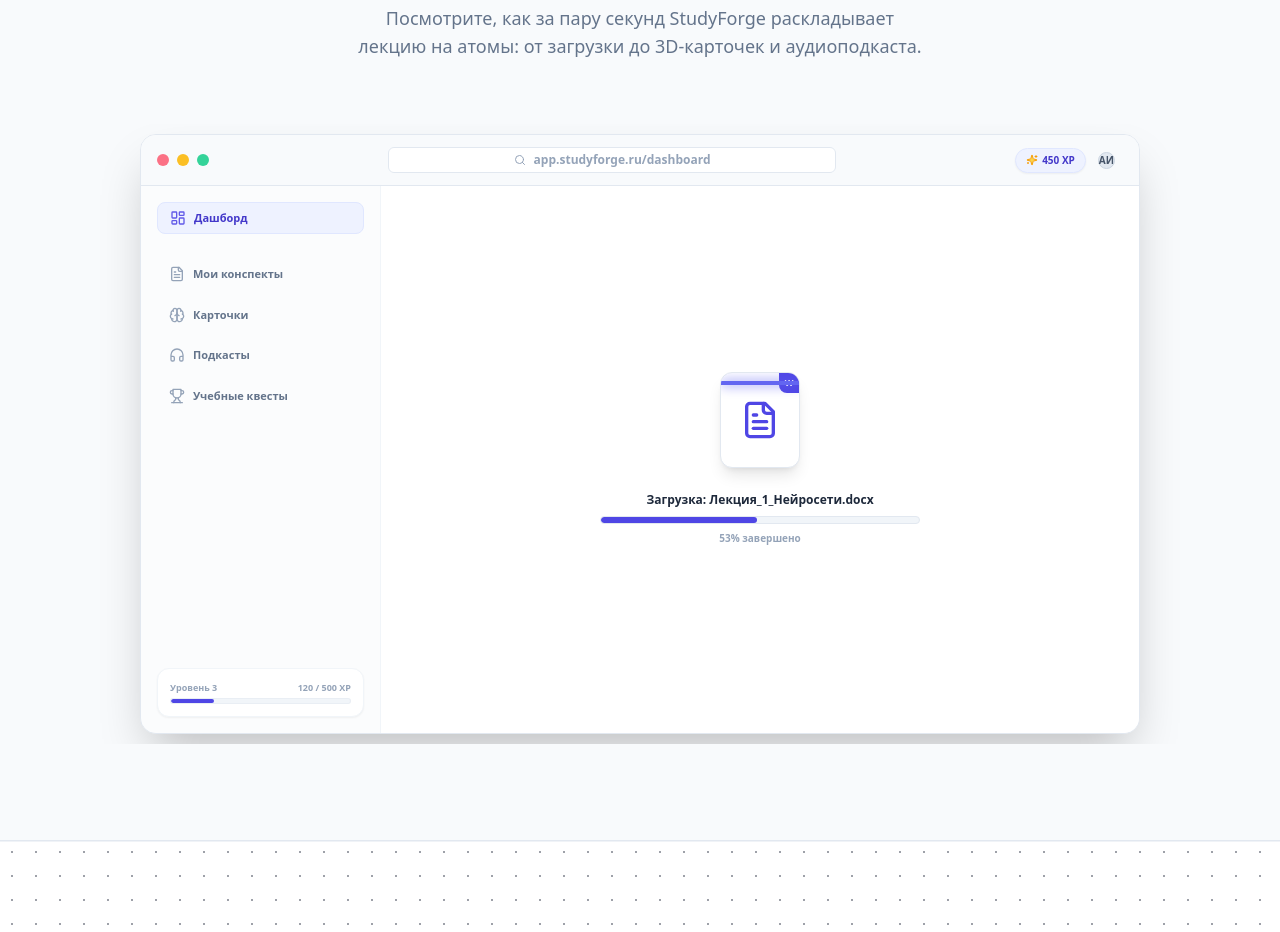
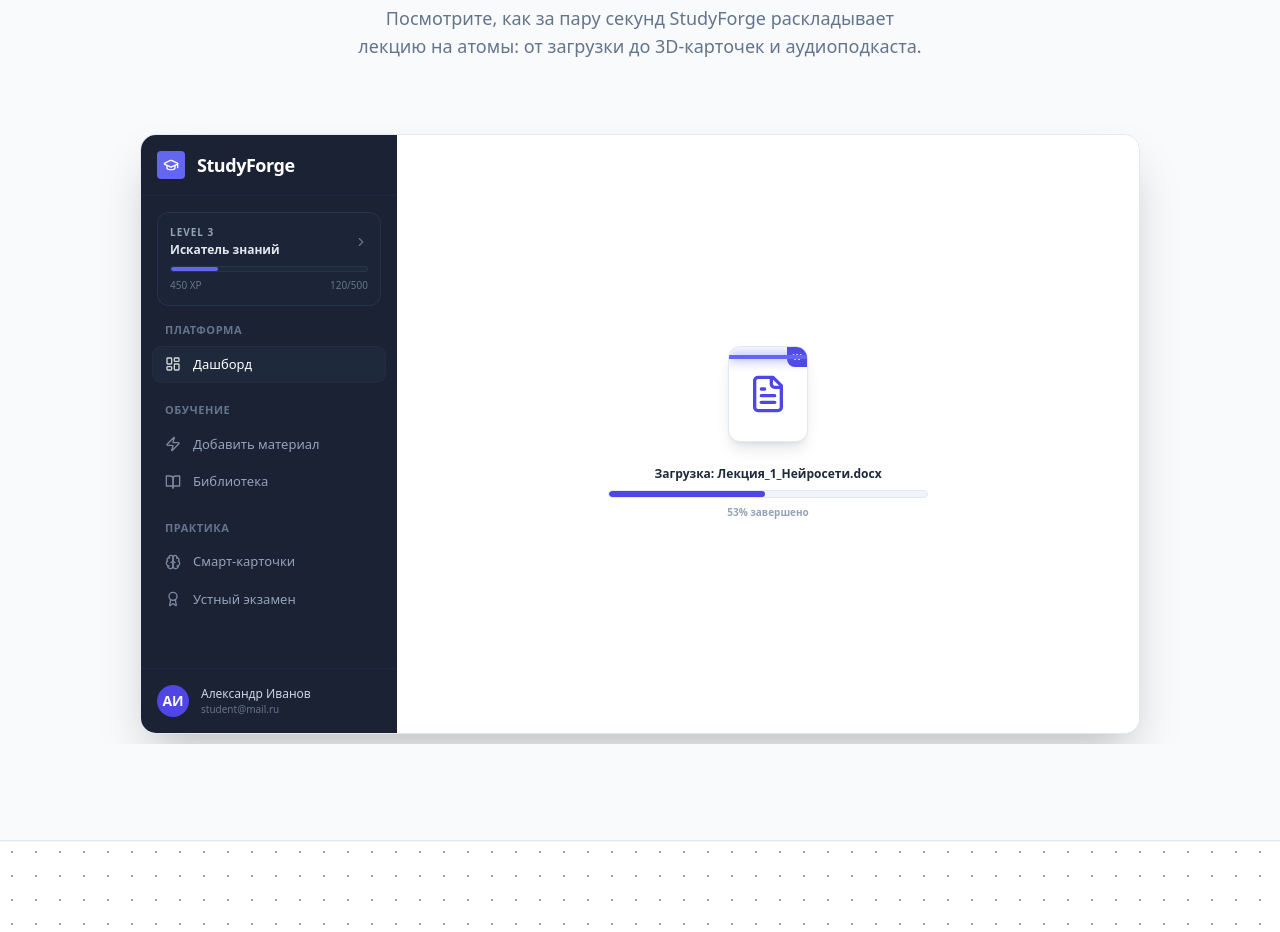
Before and after one commit to Ludosiellll/meldy, a React (Vite) app in the folder frontend/: page / in a window 1280 px wide. Shown: the part 1080-2012 px from the top of the page. Built offline with nearby package versions, Linux system fonts and the light colour scheme.

Commit message:
feat: sync simulation sidebar and header with actual app layout

```diff
--- a/frontend/src/pages/Landing.tsx
+++ b/frontend/src/pages/Landing.tsx
@@ -722,64 +722,88 @@ function ProductSimulation() {
         <div className="relative w-full h-[230px] min-[400px]:h-[280px] min-[500px]:h-[350px] sm:h-[450px] lg:h-[620px] overflow-hidden flex items-center justify-center">
           <div className="absolute w-[1000px] h-[600px] scale-[0.32] min-[400px]:scale-[0.38] min-[500px]:scale-[0.48] sm:scale-[0.68] lg:scale-100 origin-center shrink-0 border border-slate-200 dark:border-slate-800 shadow-2xl rounded-2xl bg-white dark:bg-slate-900 overflow-hidden flex flex-col transition-colors duration-300">
 
-            {/* Имитация заголовка браузера */}
-            <div className="bg-slate-50 dark:bg-slate-950 border-b border-slate-200 dark:border-slate-800 px-4 py-3 flex items-center justify-between z-20 shrink-0 transition-colors duration-300">
-              <div className="flex gap-2">
-                <div className="w-3 h-3 rounded-full bg-rose-400" />
-                <div className="w-3 h-3 rounded-full bg-amber-400" />
-                <div className="w-3 h-3 rounded-full bg-emerald-400" />
-              </div>
-              <div className="flex bg-white dark:bg-slate-900 border border-slate-200 dark:border-slate-800 rounded-md px-3 py-1 flex-1 max-w-md mx-4 items-center justify-center gap-2 transition-colors duration-300">
-                <Search className="w-3 h-3 text-slate-400 dark:text-slate-500" />
-                <span className="text-xs font-semibold text-slate-400 dark:text-slate-500">app.studyforge.ru/dashboard</span>
-              </div>
-              <div className="flex items-center gap-3 pr-2">
-                <div className="bg-indigo-50 dark:bg-indigo-950/40 border border-indigo-100 dark:border-indigo-900/30 text-indigo-700 dark:text-indigo-300 font-extrabold text-[10px] px-2.5 py-1 rounded-full flex items-center gap-1 shadow-sm">
-                  <Sparkles className="w-3 h-3 text-amber-500 fill-amber-300" />
-                  <span>450 XP</span>
-                </div>
-                <div className="w-6.5 h-6.5 rounded-full bg-slate-200 dark:bg-slate-800 border border-slate-300 dark:border-slate-700 flex items-center justify-center font-bold text-[10px] text-slate-600 dark:text-slate-300">
-                  АИ
-                </div>
-              </div>
-            </div>
-
-            {/* Тело приложения */}
+            {/* Тело приложения (на весь экран, как в PWA) */}
             <div className="flex flex-1 overflow-hidden relative">
 
-              {/* Боковое меню */}
-              <div className="w-60 border-r border-slate-100 dark:border-slate-800/80 bg-slate-50/50 dark:bg-slate-950/40 p-4 flex flex-col gap-4 shrink-0 transition-colors duration-300">
-                <div className="h-8 bg-indigo-50 dark:bg-indigo-950/40 border border-indigo-100 dark:border-indigo-900/30 rounded-lg w-full flex items-center px-3 gap-2 transition-colors duration-300">
-                  <LayoutDashboard className="w-4 h-4 text-indigo-600 dark:text-indigo-400 animate-pulse" />
-                  <span className="text-[11px] font-extrabold text-indigo-700 dark:text-indigo-300">Дашборд</span>
-                </div>
-                <div className="space-y-2 mt-2">
-                  <div className="flex items-center gap-2 px-3 py-2 text-slate-500 dark:text-slate-400 rounded-lg hover:bg-slate-100 dark:hover:bg-slate-800/50 transition-colors">
-                    <FileText className="w-4 h-4 text-slate-400 dark:text-slate-500" />
-                    <span className="text-[11px] font-bold">Мои конспекты</span>
-                  </div>
-                  <div className="flex items-center gap-2 px-3 py-2 text-slate-500 dark:text-slate-400 rounded-lg hover:bg-slate-100 dark:hover:bg-slate-800/50 transition-colors">
-                    <Brain className="w-4 h-4 text-slate-400 dark:text-slate-500" />
-                    <span className="text-[11px] font-bold">Карточки</span>
-                  </div>
-                  <div className="flex items-center gap-2 px-3 py-2 text-slate-500 dark:text-slate-400 rounded-lg hover:bg-slate-100 dark:hover:bg-slate-800/50 transition-colors">
-                    <Headphones className="w-4 h-4 text-slate-400 dark:text-slate-500" />
-                    <span className="text-[11px] font-bold">Подкасты</span>
-                  </div>
-                  <div className="flex items-center gap-2 px-3 py-2 text-slate-500 dark:text-slate-400 rounded-lg hover:bg-slate-100 dark:hover:bg-slate-800/50 transition-colors">
-                    <Trophy className="w-4 h-4 text-slate-400 dark:text-slate-500" />
-                    <span className="text-[11px] font-bold">Учебные квесты</span>
+              {/* Боковое меню (как в реальном Layout) */}
+              <div className="w-64 bg-slate-900/95 dark:bg-slate-950/95 flex flex-col shrink-0 transition-colors duration-300">
+                {/* Logo */}
+                <div className="p-4 flex items-center justify-between w-full border-b border-slate-800">
+                  <div className="flex items-center gap-3">
+                    <div className="w-7 h-7 rounded bg-indigo-500 flex items-center justify-center shadow-sm">
+                      <GraduationCap className="w-4 h-4 text-white" />
+                    </div>
+                    <span className="font-semibold tracking-tight text-white text-lg">StudyForge</span>
                   </div>
                 </div>
 
-                {/* Нижняя часть меню (прогресс) */}
-                <div className="mt-auto bg-white dark:bg-slate-900 border border-slate-100 dark:border-slate-800 p-3 rounded-xl shadow-sm transition-colors duration-300">
-                  <div className="flex justify-between text-[9px] font-bold text-slate-400 dark:text-slate-500 mb-1">
-                    <span>Уровень 3</span>
-                    <span>120 / 500 XP</span>
+                {/* XP / Level блок */}
+                <div className="mx-4 mt-4 mb-4 p-3 bg-slate-800/50 rounded-xl border border-slate-700/50">
+                  <div className="flex items-center justify-between mb-2">
+                    <div>
+                      <p className="text-[10px] font-bold text-slate-400 uppercase tracking-widest mb-0.5">Level 3</p>
+                      <p className="text-xs font-semibold text-slate-200">Искатель знаний</p>
+                    </div>
+                    <ChevronRight className="w-3.5 h-3.5 text-slate-500" />
                   </div>
-                  <div className="h-1.5 w-full bg-slate-100 dark:bg-slate-800 border border-slate-200/50 dark:border-slate-700/50 rounded-full overflow-hidden transition-colors duration-300">
-                    <div className="h-full bg-indigo-600 dark:bg-indigo-500 rounded-full w-[24%]" />
+                  <div className="h-1.5 bg-slate-800 rounded-full overflow-hidden border border-slate-700/50">
+                    <div className="h-full bg-indigo-500 rounded-full w-[24%]" />
+                  </div>
+                  <div className="flex justify-between mt-1.5">
+                    <span className="text-[10px] font-medium text-slate-500">450 XP</span>
+                    <span className="text-[10px] font-medium text-slate-500">120/500</span>
+                  </div>
+                </div>
+
+                {/* Navigation */}
+                <nav className="flex-1 px-3 pb-6 space-y-5 overflow-y-auto">
+                  <div>
+                    <h3 className="px-3 text-[11px] font-bold text-slate-500 uppercase tracking-wider mb-2">Платформа</h3>
+                    <div className="space-y-0.5">
+                      <div className="flex items-center gap-3 px-3 py-2 text-[13px] font-medium rounded-lg bg-slate-800 text-white shadow-sm ring-1 ring-white/5">
+                        <LayoutDashboard className="w-4 h-4 opacity-80" />
+                        Дашборд
+                      </div>
+                    </div>
+                  </div>
+                  <div>
+                    <h3 className="px-3 text-[11px] font-bold text-slate-500 uppercase tracking-wider mb-2">Обучение</h3>
+                    <div className="space-y-0.5">
+                      <div className="flex items-center gap-3 px-3 py-2 text-[13px] font-medium rounded-lg text-slate-400">
+                        <Zap className="w-4 h-4 opacity-80" />
+                        Добавить материал
+                      </div>
+                      <div className="flex items-center gap-3 px-3 py-2 text-[13px] font-medium rounded-lg text-slate-400">
+                        <BookOpen className="w-4 h-4 opacity-80" />
+                        Библиотека
+                      </div>
+                    </div>
+                  </div>
+                  <div>
+                    <h3 className="px-3 text-[11px] font-bold text-slate-500 uppercase tracking-wider mb-2">Практика</h3>
+                    <div className="space-y-0.5">
+                      <div className="flex items-center gap-3 px-3 py-2 text-[13px] font-medium rounded-lg text-slate-400">
+                        <Brain className="w-4 h-4 opacity-80" />
+                        Смарт-карточки
+                      </div>
+                      <div className="flex items-center gap-3 px-3 py-2 text-[13px] font-medium rounded-lg text-slate-400">
+                        <Award className="w-4 h-4 opacity-80" />
+                        Устный экзамен
+                      </div>
+                    </div>
+                  </div>
+                </nav>
+
+                {/* User section */}
+                <div className="p-4 border-t border-slate-800">
+                  <div className="flex items-center gap-3">
+                    <div className="w-8 h-8 bg-indigo-600 rounded-full flex items-center justify-center text-white text-sm font-bold shrink-0">
+                      АИ
+                    </div>
+                    <div className="flex-1 min-w-0">
+                      <p className="text-slate-300 text-xs font-medium truncate">Александр Иванов</p>
+                      <p className="text-slate-500 text-[10px] truncate">student@mail.ru</p>
+                    </div>
                   </div>
                 </div>
               </div>
```
